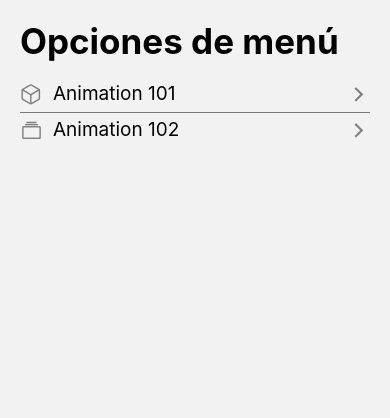
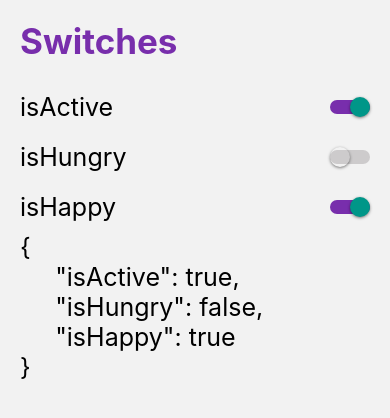
Before and after one commit to JhonCarrasco/RNComponents, a React Native app: screen /SwitchScreen in a window 390 px wide. Shown: the top 418 px of the page. Built offline with nearby package versions, Linux system fonts and the light colour scheme.

Commit message:
S12  Switch added

```diff
--- /dev/null
+++ b/src/components/CustomSwitch.tsx
@@ -0,0 +1,26 @@
+import React, { useState } from 'react'
+import { Platform, Switch } from 'react-native'
+
+interface Props {
+    isOn: boolean,
+    onChange: (value: boolean) => void
+}
+
+export const CustomSwitch = ({ isOn, onChange }: Props) => {
+
+    const [isEnabled, setIsEnabled] = useState(isOn);
+    const toggleSwitch = () => {
+        setIsEnabled(!isEnabled)
+        onChange(!isEnabled)
+    }
+
+    return (
+        <Switch
+            trackColor={{ false: '#cdcbcc', true: '#782eac' }}
+            thumbColor={(Platform.OS === 'android') ? '#5856D6' : ''}
+            ios_backgroundColor='#dddbdb'
+            onValueChange={toggleSwitch}
+            value={isEnabled}
+        />
+    )
+}
--- a/src/components/FlatListMenuItem.tsx
+++ b/src/components/FlatListMenuItem.tsx
@@ -25,7 +25,7 @@ export const FlatListMenuItem = ({ menuItem }: Props) => {
             >
                 <Icon
                     name={icon}
-                    color='gray'
+                    color='#782eac'
                     size={23}
                 />
                 <Text
@@ -36,7 +36,7 @@ export const FlatListMenuItem = ({ menuItem }: Props) => {
 
                 <Icon
                     name='chevron-forward-outline'
-                    color='gray'
+                    color='#782eac'
                     size={23}
                 />
             </View>
--- /dev/null
+++ b/src/components/HeaderTitle.tsx
@@ -0,0 +1,23 @@
+import React from 'react'
+import { Text, View } from 'react-native'
+import { useSafeAreaInsets } from 'react-native-safe-area-context'
+import { _styles } from '../theme/appTheme'
+
+interface Props {
+    title: string,
+}
+
+export const HeaderTitle = ({ title }: Props) => {
+
+    const { top } = useSafeAreaInsets()
+
+    return (
+        <View style={{ marginTop: top + 20, marginBottom: 20 }}>
+            <Text
+                style={
+                    [_styles.title, { color: '#782eac' }]
+                }
+            >{title}</Text>
+        </View>
+    )
+}
--- /dev/null
+++ b/src/data/menuItems.tsx
@@ -0,0 +1,19 @@
+import { MenuItem } from "../interfaces/appInterfaces";
+
+export const menuItems: MenuItem[] = [
+    {
+        name: 'Animation 101',
+        icon: 'cube-outline',
+        component: 'Animation101Screen',
+    },
+    {
+        name: 'Animation 102',
+        icon: 'albums-outline',
+        component: 'Animation102Screen',
+    },
+    {
+        name: 'Switches',
+        icon: 'toggle-outline',
+        component: 'SwitchScreen',
+    },
+]
--- a/src/navigator/Navigator.tsx
+++ b/src/navigator/Navigator.tsx
@@ -3,6 +3,7 @@ import { createStackNavigator } from '@react-navigation/stack'
 import { HomeScreen } from '../screens/HomeScreen'
 import { Animation101Screen } from '../screens/Animation101Screen';
 import { Animation102Screen } from '../screens/Animation102Screen';
+import { SwitchScreen } from '../screens/SwitchScreen';
 
 const Stack = createStackNavigator();
 
@@ -16,6 +17,7 @@ export const Navigator = () => {
       <Stack.Screen name='HomeScreen' component={HomeScreen} />
       <Stack.Screen name='Animation101Screen' component={Animation101Screen} />
       <Stack.Screen name='Animation102Screen' component={Animation102Screen} />
+      <Stack.Screen name='SwitchScreen' component={SwitchScreen} />
     </Stack.Navigator>
   )
 }
--- a/src/screens/HomeScreen.tsx
+++ b/src/screens/HomeScreen.tsx
@@ -1,32 +1,12 @@
 import React from 'react'
-import { FlatList, StyleSheet, Text, View } from 'react-native'
-import { SafeAreaView } from 'react-native-safe-area-context'
-import Icon from 'react-native-vector-icons/Ionicons'
-import { styles } from '../theme/appTheme'
-import { MenuItem } from '../interfaces/appInterfaces'
+import { FlatList, View } from 'react-native'
+import { _styles } from '../theme/appTheme'
 import { FlatListMenuItem } from '../components/FlatListMenuItem'
+import { menuItems } from '../data/menuItems'
+import { HeaderTitle } from '../components/HeaderTitle'
 
-const menuItems: MenuItem[] = [
-    {
-        name: 'Animation 101',
-        icon: 'cube-outline',
-        component: 'Animation101Screen',
-    },
-    {
-        name: 'Animation 102',
-        icon: 'albums-outline',
-        component: 'Animation102Screen',
-    }
-]
+
 export const HomeScreen = () => {
-
-    const renderListHeader = () => {
-        return (
-            <View style={{ marginTop: 20, marginBottom: 20 }}>
-                <Text style={styles.title}>Opciones de menú</Text>
-            </View>
-        )
-    }
 
     const itemSeparator = () => {
         return (
@@ -43,18 +23,16 @@ export const HomeScreen = () => {
 
 
     return (
-        <SafeAreaView style={[{ flex: 1 }, styles.globalMargin]}>
-            <View style={{ flex: 1 }}>
 
-                {/* <Icon name="rocket" size={30} color="#900" /> */}
+        <View style={[{ flex: 1 }, _styles.globalMargin]}>
+
             <FlatList
                 data={menuItems}
                 renderItem={({ item }) => <FlatListMenuItem menuItem={item} />}
                 keyExtractor={(item) => item.name}
-                    ListHeaderComponent={renderListHeader}
+                ListHeaderComponent={() => <HeaderTitle title='Opciones de menú' />}
                 ItemSeparatorComponent={itemSeparator}
             />
         </View>
-        </SafeAreaView>
     )
 }
--- /dev/null
+++ b/src/screens/SwitchScreen.tsx
@@ -0,0 +1,60 @@
+import React, { useState } from 'react'
+import { Platform, StyleSheet, Switch, Text, View } from 'react-native'
+import { CustomSwitch } from '../components/CustomSwitch';
+import { HeaderTitle } from '../components/HeaderTitle';
+import { _styles } from '../theme/appTheme'
+
+export const SwitchScreen = () => {
+
+    const [state, setState] = useState({
+        isActive: true,
+        isHungry: false,
+        isHappy: true,
+    })
+
+    const { isActive, isHungry, isHappy } = state
+
+    const onChange = (value: boolean, field: keyof typeof state) => { // o field: string
+        setState({
+            ...state,
+            [field]: value,
+        })
+    }
+
+
+    return (
+        <View style={_styles.globalMargin}>
+
+            <HeaderTitle title='Switches' />
+
+            <View style={ styles.switchRow }>
+                <Text style={styles.switchText} >isActive</Text>
+                <CustomSwitch isOn={isActive} onChange={(value) => onChange( value, 'isActive')} />
+            </View>
+            <View style={ styles.switchRow }>
+                <Text style={styles.switchText} >isHungry</Text>
+                <CustomSwitch isOn={isHungry} onChange={(value) => onChange( value, 'isHungry')} />
+            </View>
+            <View style={ styles.switchRow }>
+                <Text style={styles.switchText} >isHappy</Text>
+                <CustomSwitch isOn={isHappy} onChange={(value) => onChange( value, 'isHappy')} />
+            </View>
+
+            <Text style={styles.switchText}>
+                {JSON.stringify(state, null, 5)}
+            </Text>
+        </View>
+    )
+}
+
+const styles = StyleSheet.create({
+    switchRow: {
+        flexDirection: 'row',
+        justifyContent: 'space-between',
+        alignItems: 'center',
+        marginVertical: 10,
+    },
+    switchText: {
+        fontSize: 25,
+    },
+})
--- a/src/theme/appTheme.tsx
+++ b/src/theme/appTheme.tsx
@@ -1,7 +1,7 @@
 import { StyleSheet } from "react-native";
 
 
-export const styles = StyleSheet.create({
+export const _styles = StyleSheet.create({
     globalMargin: {
         marginHorizontal: 20,
     },
```
Lines whose indentation alone changed are shown as unchanged.
